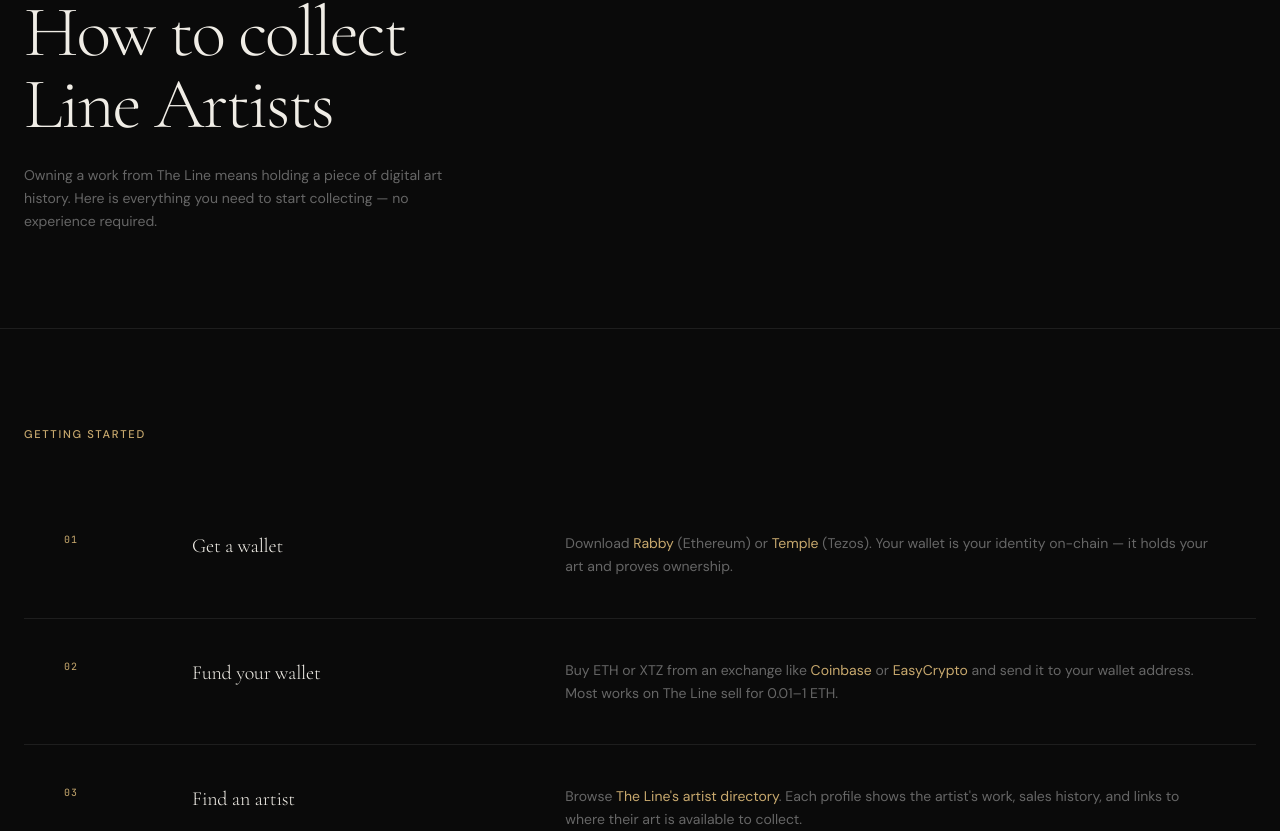
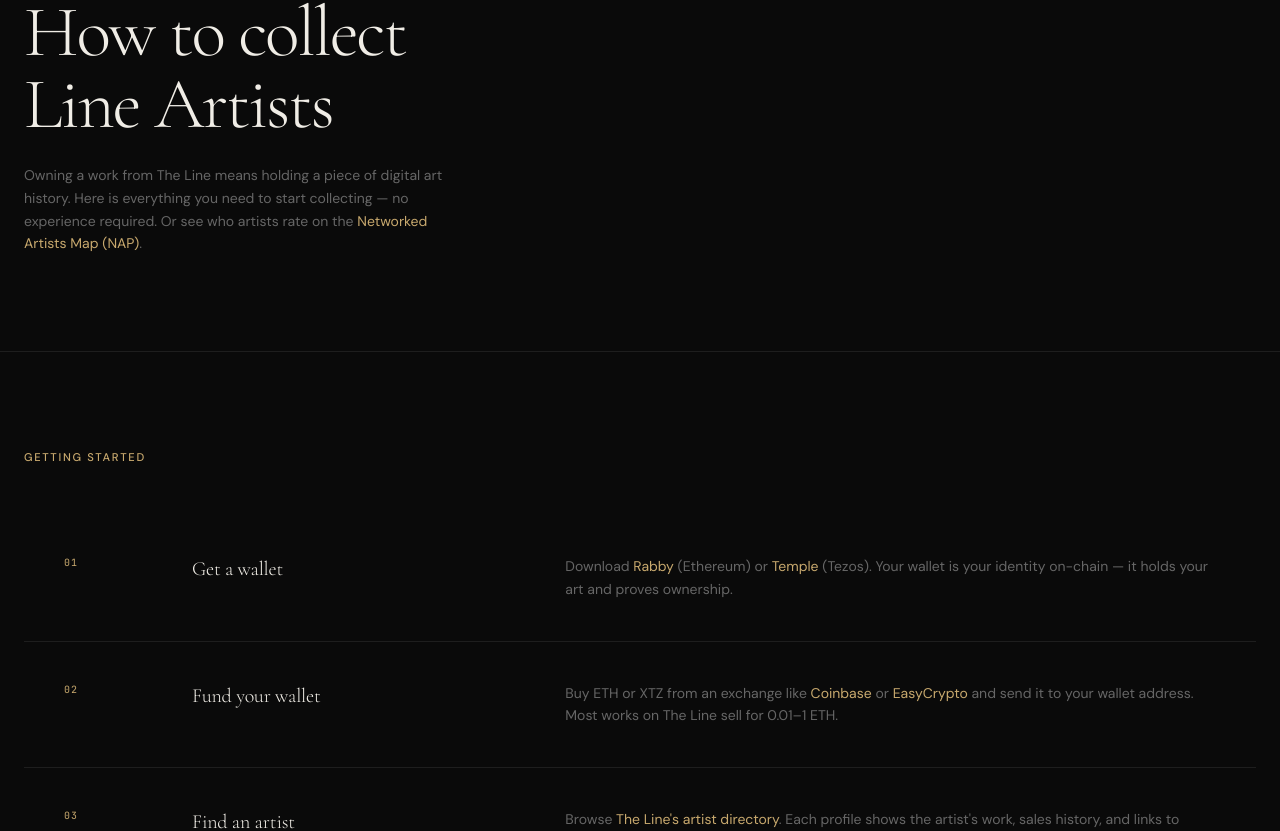
Before and after one commit to MintFaced/theline, a Next.js app: page /collect in a window 1280 px wide. Shown: the part 191-1022 px from the top of the page. Built offline with nearby package versions, Linux system fonts and the light colour scheme; no server answers.

Commit message:
Add files via upload

```diff
--- a/app/collect/page.tsx
+++ b/app/collect/page.tsx
@@ -54,7 +54,7 @@ const STEPS = [
   {
     step: '03',
     heading: 'Find an artist',
-    body: 'Browse <a href="/artists" class="text-line-accent hover:opacity-70 transition-opacity">The Line\'s artist directory</a>. Each profile shows the artist\'s work, sales history, and links to where their art is available to collect.',
+    body: 'Browse <a href="/artists" class="text-line-accent hover:opacity-70 transition-opacity">The Line\'s artist directory</a>. Each profile shows the artist\'s work, sales history, and links to where their art is available to collect. Now you can also collect who artists are collecting with the <a href="/map" class="text-line-accent hover:opacity-70 transition-opacity">Networked Artists Map (NAP)</a>.',
   },
   {
     step: '04',
@@ -81,7 +81,8 @@ export default function CollectPage() {
               How to collect<br />Line Artists
             </h1>
             <p className="font-sans text-sm text-line-muted leading-relaxed max-w-md">
-              Owning a work from The Line means holding a piece of digital art history. Here is everything you need to start collecting — no experience required.
+              Owning a work from The Line means holding a piece of digital art history. Here is everything you need to start collecting — no experience required. Or see who artists rate on the{' '}
+              <a href="/map" className="text-line-accent hover:opacity-70 transition-opacity">Networked Artists Map (NAP)</a>.
             </p>
           </div>
         </div>
```
